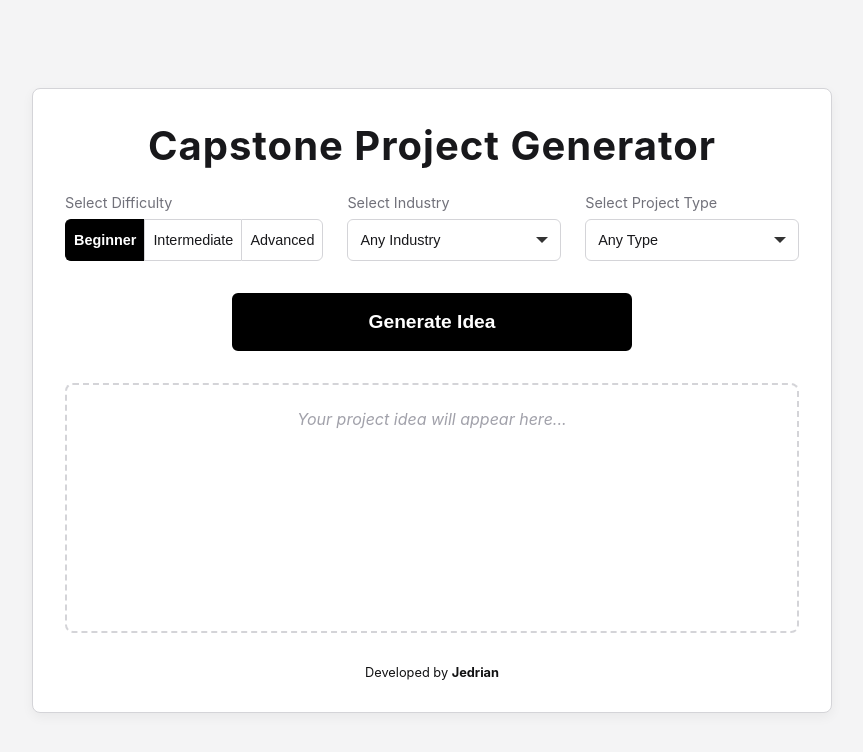
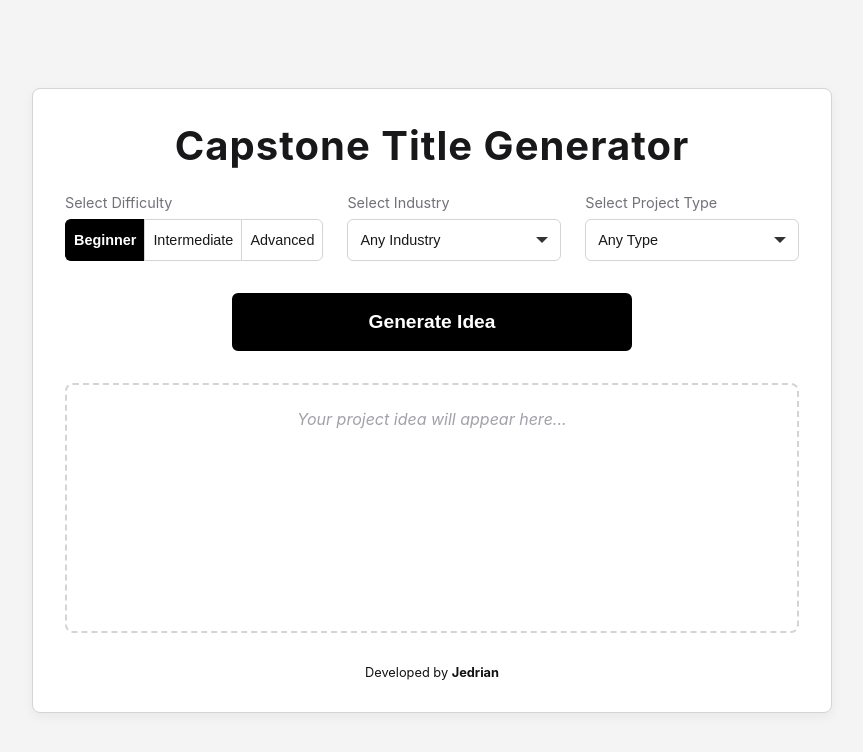
Before and after one commit to Jedzk/Capstone-Tiltle-Generator, a plain HTML site: page index.html in a window 1280 px wide. Shown: the whole page, without its empty margins (208-1071 px from the left). Drawn offline with Linux system fonts and the light colour scheme.

Commit message:
index.html

```diff
--- a/index.html
+++ b/index.html
@@ -3,7 +3,7 @@
 <head>
     <meta charset="UTF-8">
     <meta name="viewport" content="width=device-width, initial-scale=1.0">
-    <title>Capstone Project Generator</title>
+    <title>Capstone Title Generator</title>
 
     <style>
         /* --- Basic Setup & Typography --- */
@@ -262,7 +262,7 @@
 <body>
 
     <main class="container">
-        <h1>Capstone Project Generator</h1>
+        <h1>Capstone Title Generator</h1>
 
         <div class="controls">
             <div class="control-group">
```
